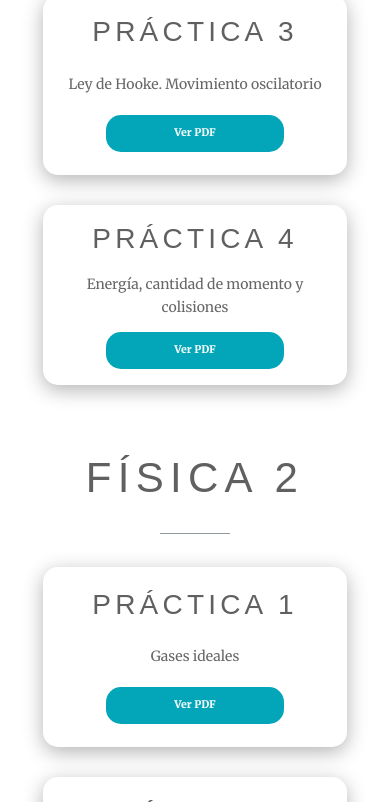
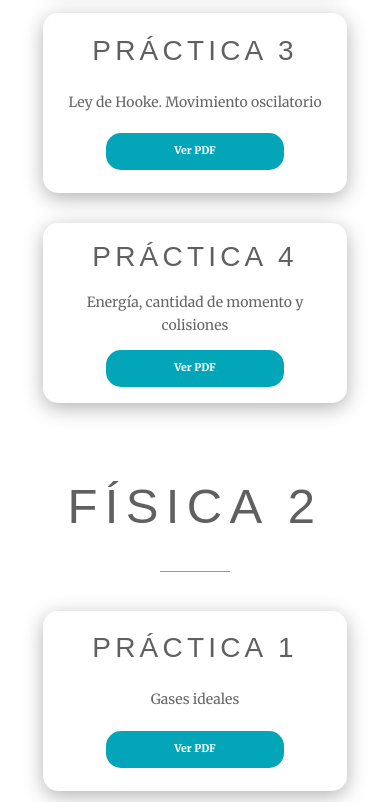
Before and after one commit to WeeBep/labfis, a website: page ing_sonido.html in a window 390 px wide. Shown: the part 805-1607 px from the top of the page. Drawn offline with Linux system fonts and the light colour scheme; a web font is replaced by a local one.

Commit message:
Cambios menores

```diff
--- a/scss/guiasMaterias/_all.scss
+++ b/scss/guiasMaterias/_all.scss
@@ -44,6 +44,13 @@
   }
 }
 
+#guiasMaterias {
+  // Por alguna razon no me deja poner .about-subtitle
+  .about-me > h2 {
+    font-size: 3.5em;
+  }
+}
+
 @media (max-width: 799px) {
   .practica {
     height: 140px;
@@ -51,9 +58,6 @@
 }
 
 @media (max-width: 520px) {
-  .about-me > h2 {
-    font-size: 3em;
-  }
   .practicas {
     flex-direction: column;
     align-items: center;
--- a/scss/partials/_about-me.scss
+++ b/scss/partials/_about-me.scss
@@ -1,28 +1,34 @@
-.about-me{
+.about-me {
   @include container;
   @include clearfix;
 
   margin-top: 5em;
   margin-bottom: 5em;
+
+  @media (max-width: 520px) {
+    & > h2 {
+      font-size: 3em;
+    }
+  }
 }
 
-.about-title{
+.about-title {
   text-align: center;
   margin-bottom: 2em;
 }
 
-.about-subtitle{
+.about-subtitle {
   text-align: center;
   margin: 1em 0;
 
   // La linea chiquita
-    &::after{
+  &::after {
     content: "";
     width: 20%;
     height: 1px;
-        background: rgba($dark-blue, .5);
+    background: rgba($dark-blue, 0.5);
     display: block;
     // Le tengo que restar margin de abajo ya que le puse por defecto margin al texto
-        margin: .8em auto -.2em;
+    margin: 0.8em auto -0.2em;
   }
 }
```
Also changed, not shown: css/main.css. Lines whose indentation alone changed are shown as unchanged.
